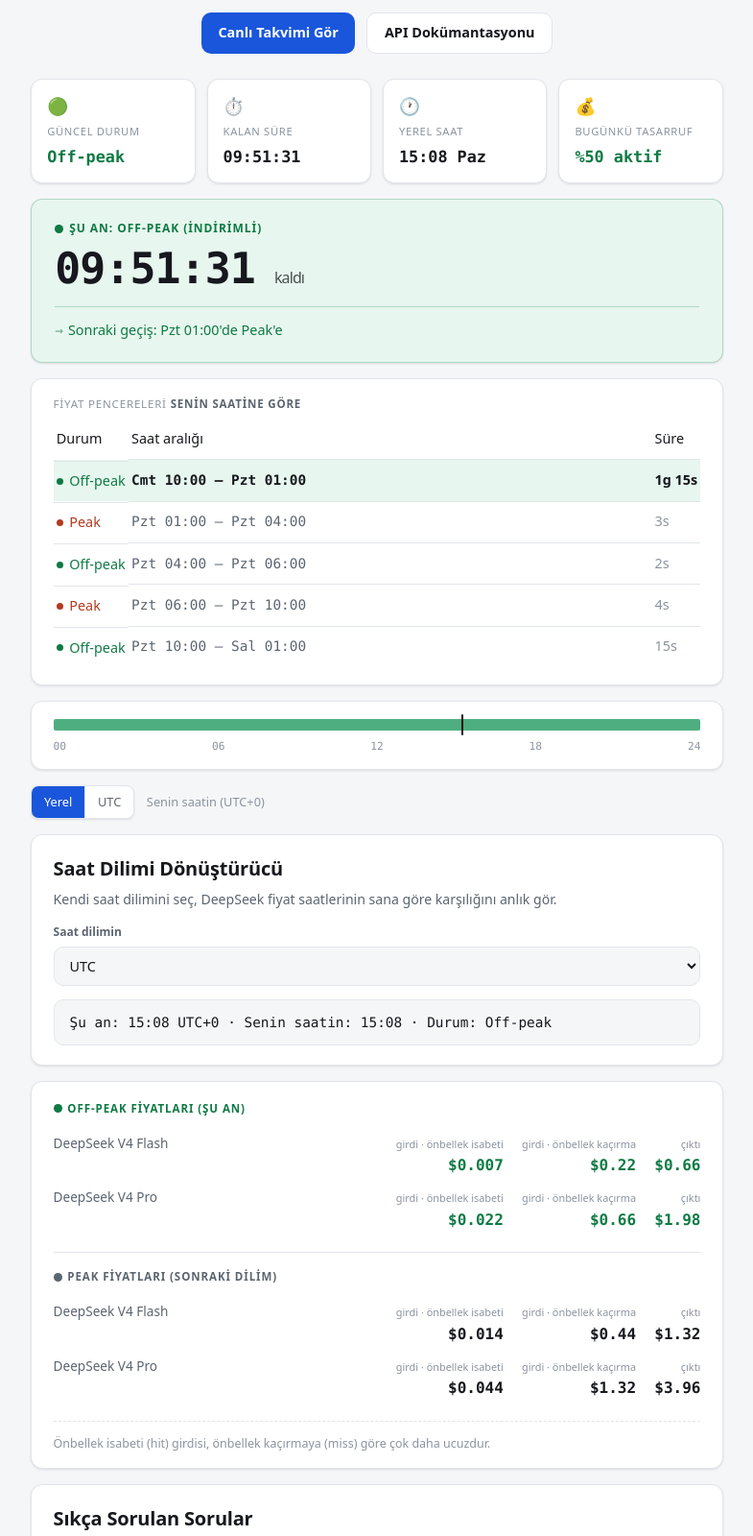
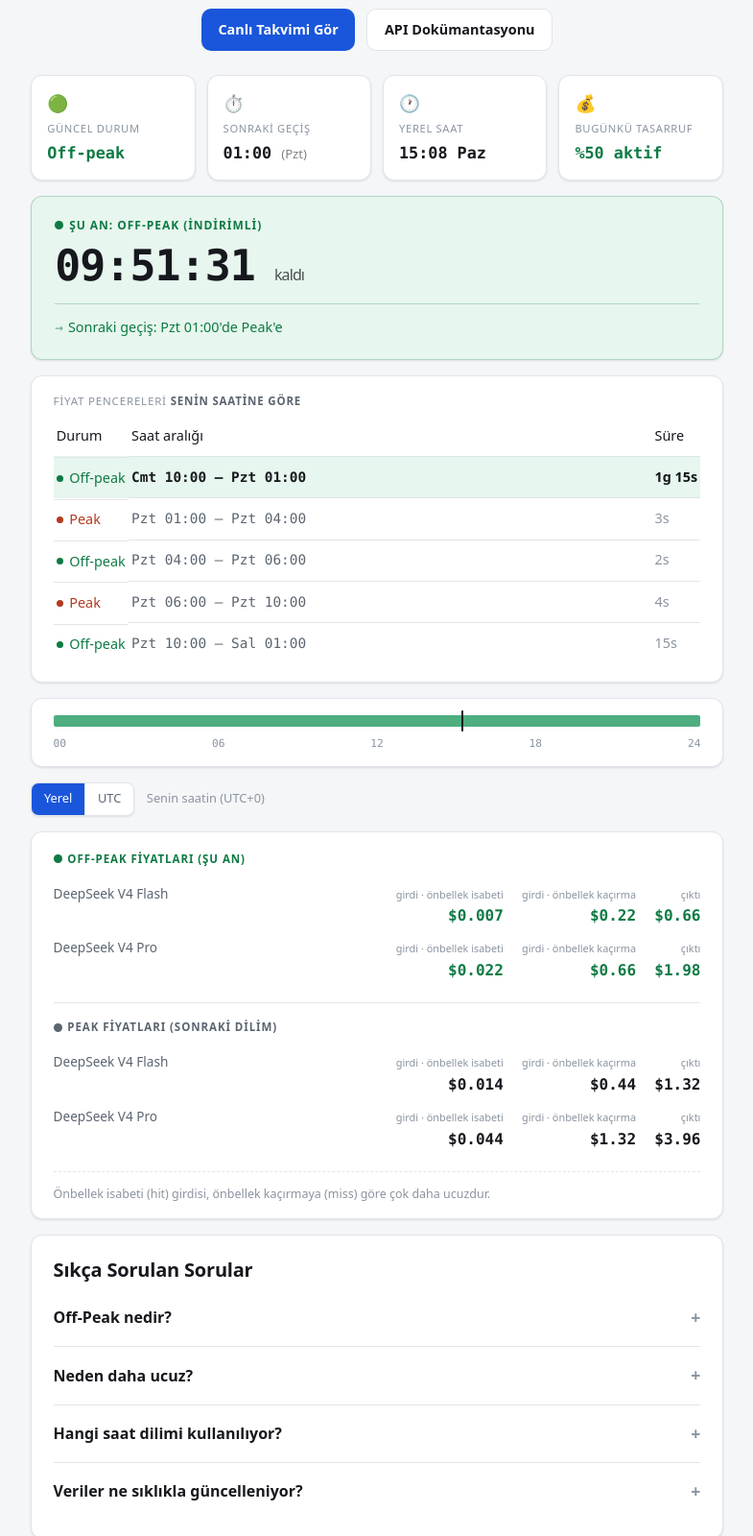
Before and after one commit to eminhayrettin/deepseek-fiyat-saati, a plain HTML site: page index.html in a window 1280 px wide. Shown: the part 420-2020 px from the top of the page at 96% size, without its empty margins (247-1032 px from the left). Drawn offline with Linux system fonts and the light colour scheme.

Commit message:
API Clock: son duzeltmeler (navbar, footer ismi, sonraki gecis formati)

```diff
--- a/index.html
+++ b/index.html
@@ -117,7 +117,6 @@
 				<span>API Clock</span>
 			</a>
 			<div class="navbar-sag">
-				<a class="navbar-link" href="https://github.com/eminhayrettin/deepseek-fiyat-saati" target="_blank" rel="noopener">GitHub</a>
 				<a class="navbar-link" href="https://api-docs.deepseek.com/quick_start/pricing" target="_blank" rel="noopener">API Dokümantasyonu</a>
 				<div class="tema-alan">
 					<button type="button" class="tema-acilir-btn" id="temaButon" aria-haspopup="true" aria-expanded="false">
@@ -165,7 +164,7 @@
 				</div>
 				<div class="istatistik-kart">
 					<span class="istatistik-ikon" aria-hidden="true">⏱️</span>
-					<span class="istatistik-etiket">Kalan Süre</span>
+					<span class="istatistik-etiket">Sonraki Geçiş</span>
 					<strong class="istatistik-deger" id="istSure">…</strong>
 				</div>
 				<div class="istatistik-kart">
@@ -216,20 +215,6 @@
 				<span class="dilim-bilgi" id="dilimBilgi">…</span>
 			</div>
 
-			<!-- UTC Dönüştürücü -->
-			<section class="kart utc-kart" aria-labelledby="utc-baslik">
-				<h2 id="utc-baslik" class="bolum-baslik">Saat Dilimi Dönüştürücü</h2>
-				<p class="utc-aciklama">Kendi saat dilimini seç, DeepSeek fiyat saatlerinin sana göre karşılığını anlık gör.</p>
-				<label class="utc-label" for="utcSecim">Saat dilimin</label>
-				<select id="utcSecim" class="utc-secim">
-					<option value="-480">UTC−8 (Pasifik)</option>
-					<option value="0" selected>UTC</option>
-					<option value="180">UTC+3 (Türkiye)</option>
-					<option value="480">UTC+8 (Pekin)</option>
-				</select>
-				<div class="utc-sonuc" id="utcSonuc" role="status">…</div>
-			</section>
-
 			<!-- Fiyat kartı -->
 			<section class="kart fiyat-kart" id="fiyatKart" data-durum="off">
 				<div class="fiyat-kisim fiyat-simdi">
@@ -276,7 +261,7 @@
 
 		<footer class="alt">
 			<p class="alt-marka">API Clock</p>
-			<p class="alt-not">Made by Emin66 · <a href="https://github.com/eminhayrettin" target="_blank" rel="noopener">GitHub</a> · <a href="https://github.com/eminhayrettin/deepseek-fiyat-saati" target="_blank" rel="noopener">Kaynak Kod</a></p>
+			<p class="alt-not">Made by Emin Hayrettin COŞAR · <a href="https://github.com/eminhayrettin" target="_blank" rel="noopener">GitHub</a> · <a href="https://github.com/eminhayrettin/deepseek-fiyat-saati" target="_blank" rel="noopener">Kaynak Kod</a></p>
 		</footer>
 	</div>
 
--- a/script.js
+++ b/script.js
@@ -205,8 +205,7 @@
 		root.setAttribute('data-tercih', t);
 		root.setAttribute('data-theme', cozum);
 		if (t === 'sistem') {
-			/* Hangi rengin devrede olduğunu butonda göster */
-			temaButonYazi.textContent = 'Sistem · ' + (cozum === 'karanlik' ? 'karanlık' : 'aydınlık');
+			temaButonYazi.textContent = 'Sistem';
 		} else {
 			temaButonYazi.textContent = temaAdlari[t] || 'Tema';
 		}
@@ -465,6 +464,18 @@
 	var istSaat = $('istSaat');
 	var istTasarruf = $('istTasarruf');
 
+	/* İki tarihin aynı gün olup olmadığını seçilen dilime göre karşılaştır */
+	function ayniGunMu(a, b, bolge) {
+		if (bolge === 'utc') {
+			return a.getUTCFullYear() === b.getUTCFullYear() &&
+				a.getUTCMonth() === b.getUTCMonth() &&
+				a.getUTCDate() === b.getUTCDate();
+		}
+		return a.getFullYear() === b.getFullYear() &&
+			a.getMonth() === b.getMonth() &&
+			a.getDate() === b.getDate();
+	}
+
 	function cizIstatistik(now, bolge) {
 		var k = durum(now);
 		var gecis = sonrakiGecis(now);
@@ -473,7 +484,16 @@
 			istDurum.style.color = k === 'peak' ? 'var(--peak)' : 'var(--off)';
 		}
 		if (istSure) {
-			istSure.textContent = gecis ? gerisayimMetni(gecis.getTime() - now.getTime()) : '—';
+			if (!gecis) {
+				istSure.textContent = '—';
+			} else {
+				/* Geçiş bugün içindeyse saat; yeni güne/hafta sonuna denk gelirse
+				   gün silik parantezde öncelikli görünür. */
+				var saat = saatMetni(gecis, bolge);
+				istSure.innerHTML = ayniGunMu(gecis, now, bolge)
+					? saat
+					: saat + ' <span class="ist-sil">(' + gunEtiketi(gecis, bolge) + ')</span>';
+			}
 		}
 		if (istSaat) {
 			istSaat.textContent = saatMetni(now, bolge) + ' ' + gunEtiketi(now, bolge);
@@ -482,29 +502,6 @@
 			istTasarruf.textContent = k === 'peak' ? '%0 şu an' : '%50 aktif';
 			istTasarruf.style.color = k === 'peak' ? 'var(--peak)' : 'var(--off)';
 		}
-	}
-
-	/* ---------- UTC Dönüştürücü ---------- */
-	var utcSecim = $('utcSecim');
-	var utcSonuc = $('utcSonuc');
-
-	function cizUtc(now) {
-		if (!utcSecim || !utcSonuc) return;
-		var offsetDk = parseInt(utcSecim.value, 10) || 0;
-		var hedef = new Date(now.getTime() + offsetDk * 60000);
-		var saat = pad(hedef.getUTCHours()) + ':' + pad(hedef.getUTCMinutes());
-		var isaret = offsetDk >= 0 ? '+' : '−';
-		var etiket = 'UTC' + isaret + Math.abs(offsetDk / 60);
-		var k = durum(now);
-		utcSonuc.textContent = 'Şu an: ' + saat + ' ' + etiket +
-			' · Senin saatin: ' + saatMetni(now, 'yerel') +
-			' · Durum: ' + durumMetni(k);
-	}
-
-	if (utcSecim) {
-		utcSecim.addEventListener('change', function () {
-			cizUtc(new Date());
-		});
 	}
 
 	function tamYenile() {
@@ -517,7 +514,6 @@
 		cizSegmentler(now, bolge);
 		cizFiyatlar(now);
 		cizIstatistik(now, bolge);
-		cizUtc(now);
 		dilimBilgi.textContent = dilimMetni(now, bolge);
 	}
 
@@ -527,6 +523,7 @@
 		var bolge = bolgeAl();
 		cizDurum(now, bolge);
 		cizIstatistik(now, bolge);
+		cizFiyatlar(now);
 		var gunBas = gunBaslangicAni(now, bolge);
 		var pos = Math.min(1, Math.max(0, (now.getTime() - gunBas) / GUN));
 		simdiIsareti.style.left = (pos * 100) + '%';
--- a/style.css
+++ b/style.css
@@ -473,6 +473,7 @@
 	align-items: center;
 	justify-content: space-between;
 	gap: 1rem;
+	flex-wrap: wrap;
 }
 .navbar-logo {
 	display: inline-flex;
@@ -487,7 +488,14 @@
 .navbar-sag {
 	display: flex;
 	align-items: center;
+	justify-content: flex-end;
 	gap: 0.8rem;
+	flex-wrap: wrap;
+}
+.navbar .tema-acilir-btn {
+	padding: 0.4rem 0.6rem;
+	font-size: 0.78rem;
+	box-shadow: none;
 }
 .navbar-link {
 	color: var(--metin-soluk);
@@ -597,6 +605,12 @@
 	font-weight: 700;
 	color: var(--metin);
 }
+.ist-sil {
+	opacity: 0.55;
+	font-size: 0.78em;
+	font-weight: 500;
+	font-family: var(--font);
+}
 
 /* ══════ Bölüm başlıkları ══════ */
 .bolum-baslik {
@@ -604,42 +618,6 @@
 	font-size: 1.25rem;
 	font-weight: 700;
 	letter-spacing: -0.01em;
-}
-
-/* ══════ UTC Dönüştürücü ══════ */
-.utc-kart { padding: 1.2rem 1.4rem 1.2rem; }
-.utc-aciklama {
-	margin: 0 0 0.9rem;
-	font-size: 0.88rem;
-	color: var(--metin-soluk);
-}
-.utc-label {
-	display: block;
-	font-size: 0.75rem;
-	font-weight: 600;
-	color: var(--metin-soluk);
-	margin: 0 0 0.35rem;
-}
-.utc-secim {
-	width: 100%;
-	padding: 0.55rem 0.75rem;
-	border: 1px solid var(--kenar);
-	border-radius: 10px;
-	background: var(--arka);
-	color: var(--metin);
-	font: inherit;
-	font-size: 0.9rem;
-}
-.utc-sonuc {
-	margin-top: 0.9rem;
-	padding: 0.75rem 1rem;
-	border-radius: 10px;
-	background: var(--arka);
-	border: 1px solid var(--kenar);
-	font-size: 0.9rem;
-	color: var(--metin);
-	font-family: var(--mono);
-	font-variant-numeric: tabular-nums;
 }
 
 /* ══════ FAQ ══════ */
@@ -728,6 +706,8 @@
 	.fiyat-cift { width: 100%; justify-content: space-between; }
 	.tema-menu { left: 0; right: auto; }
 	.istatistikler { grid-template-columns: repeat(2, 1fr); }
-	.navbar-link { font-size: 0.8rem; }
+	.navbar-link { font-size: 0.78rem; }
+	.navbar-sag { gap: 0.5rem; }
+	.tema-btn-yazi { display: none; }
 	.hero { padding: 1.8rem 1.2rem 1.2rem; }
 }
```
